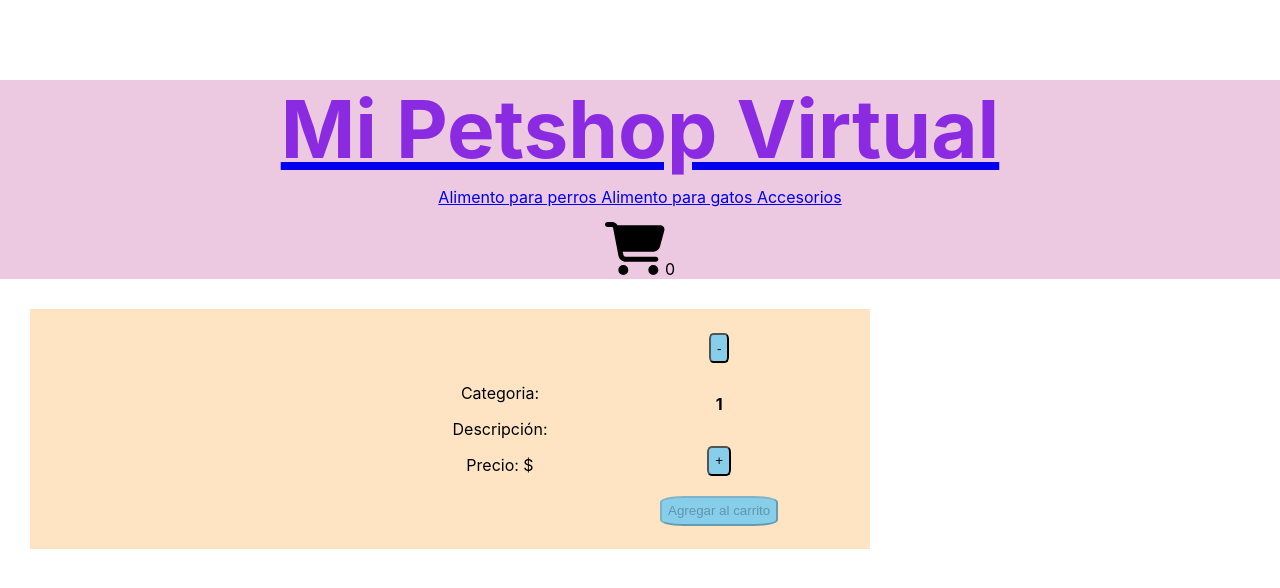
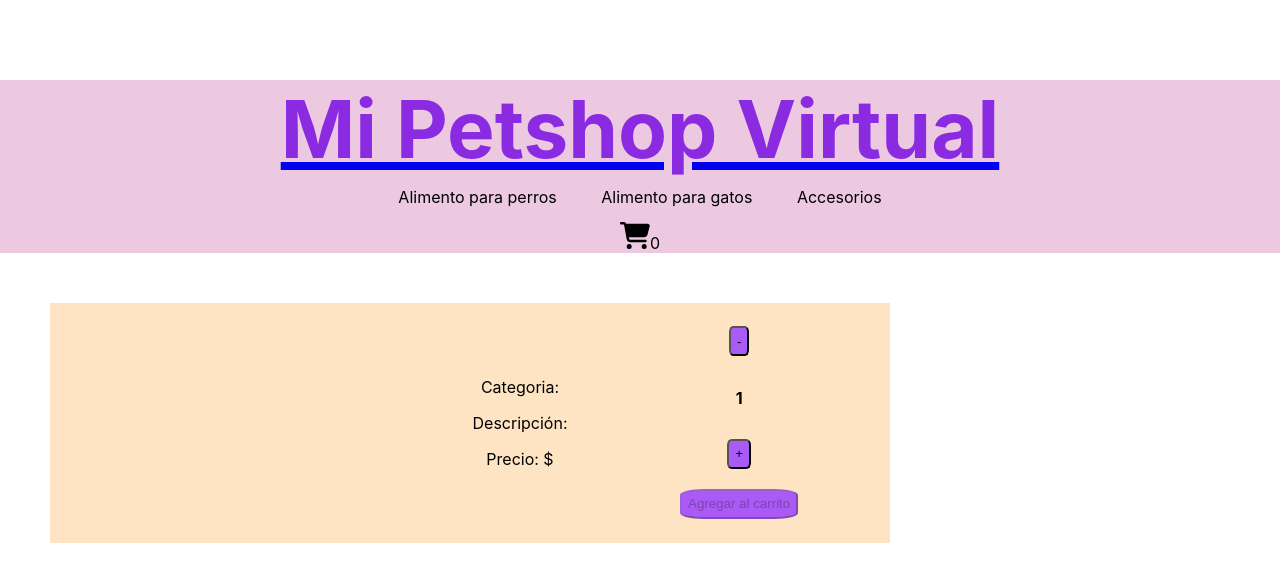
Before and after one commit to nflores560/Preentrega1-React-Flores, a React (Create React App) app: page /item/1 in a window 1280 px wide. Shown: the top 588 px of the page. Built offline with nearby package versions, Linux system fonts and the light colour scheme.

Commit message:
agregando cambios

```diff
--- a/src/App.css
+++ b/src/App.css
@@ -38,8 +38,8 @@
 }
 
 img{
-  max-width: 60px;
-  max-height: 60px;
+  max-width: 30px;
+  max-height: 30px;
   margin-top: 15px;
 
 }
--- a/src/components/Item/Item.css
+++ b/src/components/Item/Item.css
@@ -5,7 +5,7 @@
     width: 800px;
     object-fit: cover;
     align-items: center;
-    margin: 30px;
+    margin: 50px;
     padding: 20px;
     text-align: center;
 
@@ -18,3 +18,8 @@
 .Info{
     width: 300px;
 }
+
+picture > img{
+    max-width: 150px;
+    max-height: 150px;
+}
--- a/src/components/ItemCount/ItemCount.css
+++ b/src/components/ItemCount/ItemCount.css
@@ -0,0 +1,3 @@
+.Button{
+    background-color: rgb(170, 91, 245);
+}
--- a/src/components/NavBar/NavBar.css
+++ b/src/components/NavBar/NavBar.css
@@ -2,3 +2,13 @@
     background-color: rgb(236, 200, 225);
 
 }
+
+.Categories > .Option{
+    color: black;
+    text-decoration: none;
+    align-items: center;
+    margin: 20px;
+
+
+
+}
```
